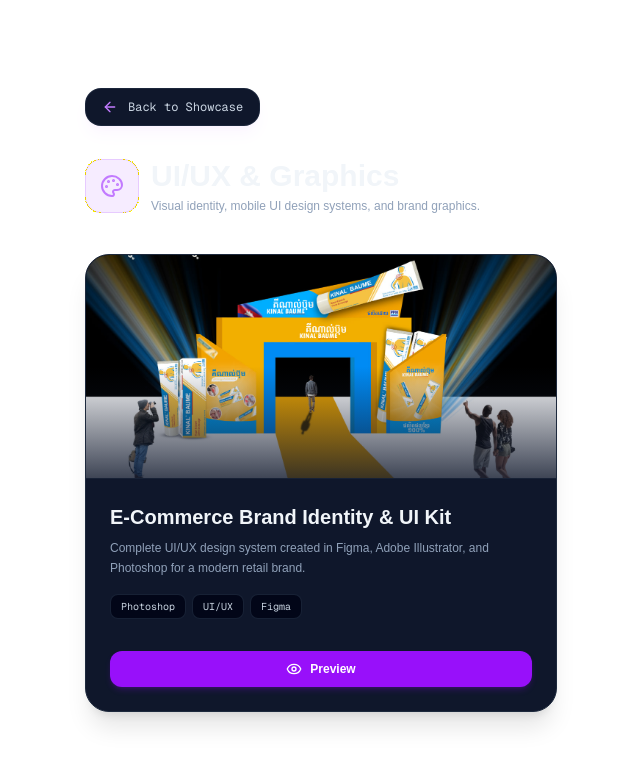
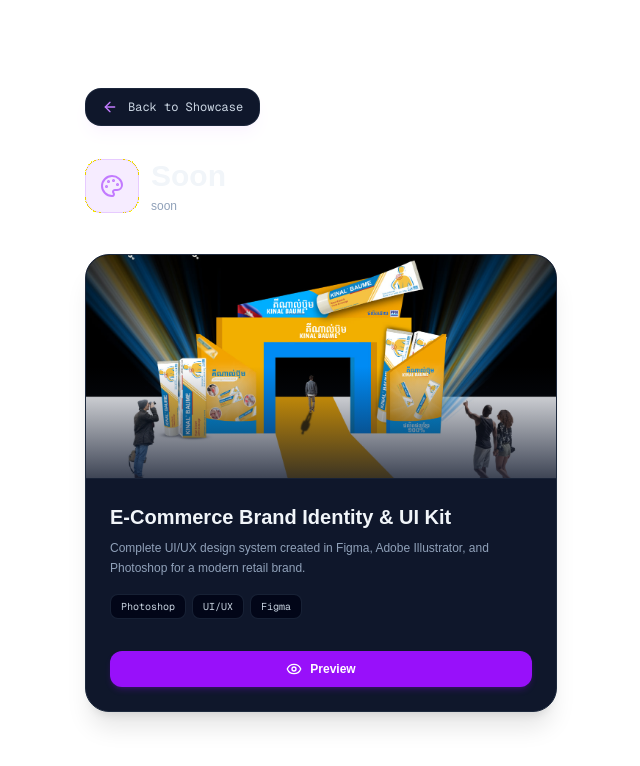
Before and after one commit to kimlongsok1101/Sokkimlong-porfolio, a Next.js app: page /projects/frontend in a window 1280 px wide. Shown: the top 766 px of the page, without its empty margins (67-707 px from the left). Built offline with nearby package versions, Linux system fonts and the light colour scheme.

Commit message:
Updated portfolio project section and styling

```diff
--- a/app/projects/design/page.tsx
+++ b/app/projects/design/page.tsx
@@ -50,7 +50,7 @@
         </div>
         <div>
           <h1 className="text-3xl font-extrabold text-slate-100">
-            UI/UX & Graphics
+            Graphics
           </h1>
           <p className="text-slate-400 text-xs mt-1">
             Visual identity, mobile UI design systems, and brand graphics.
--- a/app/projects/frontend/page.tsx
+++ b/app/projects/frontend/page.tsx
@@ -50,10 +50,10 @@
         </div>
         <div>
           <h1 className="text-3xl font-extrabold text-slate-100">
-            UI/UX & Graphics
+            Soon
           </h1>
           <p className="text-slate-400 text-xs mt-1">
-            Visual identity, mobile UI design systems, and brand graphics.
+            soon
           </p>
         </div>
       </div>
```
Also changed, not shown: 1 other file (tests, documents, lock files or other folders).
